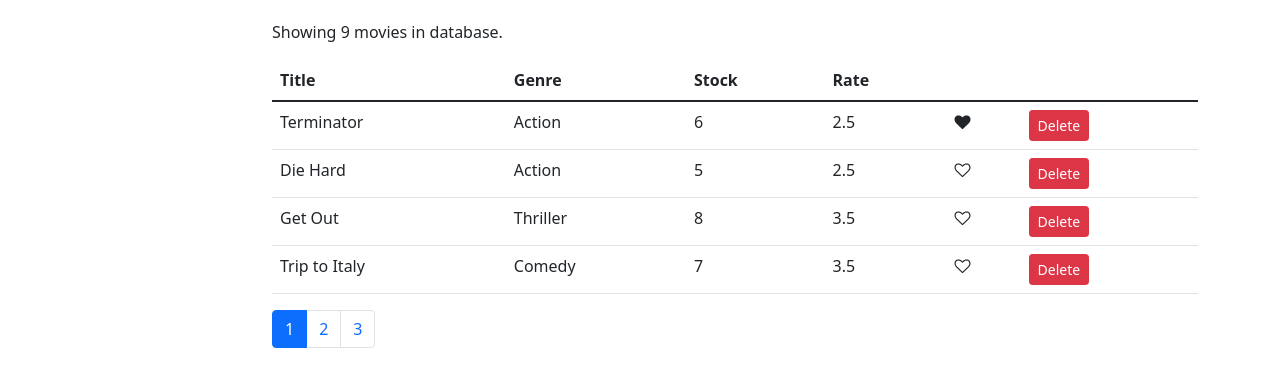
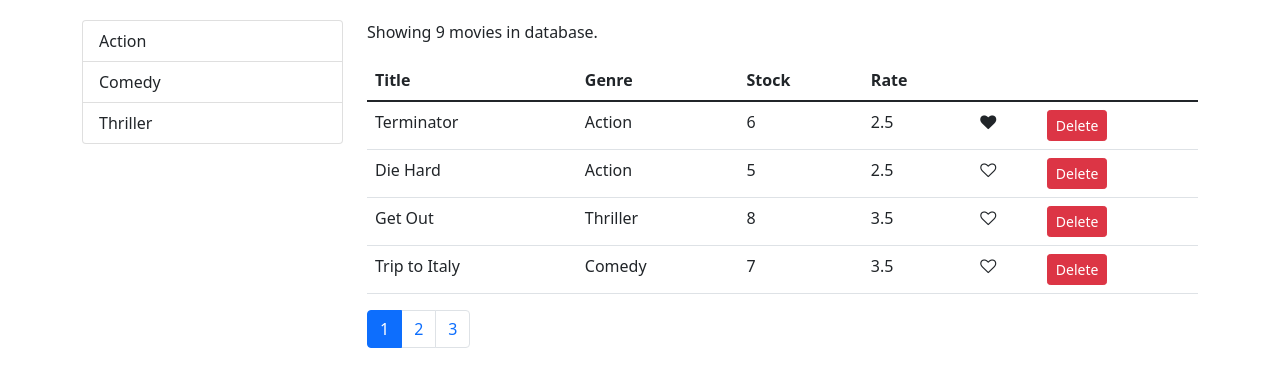
Before and after one commit to Vivek1898/React-Exercises, a React (Create React App) app in the folder project-tidly/: page / in a window 1280 px wide. Shown: the top 386 px of the page. Built offline with nearby package versions, Linux system fonts and the light colour scheme.

Commit message:
changing state

```diff
--- a/project-tidly/src/components/common/listgroup.jsx
+++ b/project-tidly/src/components/common/listgroup.jsx
@@ -1,7 +1,23 @@
 import React from 'react';
 
-const Listgroup = () => {
-    return null;
+const Listgroup = (props) => {
+    const {items,textProperty,valueProperty ,onitemSelect,selecteditem}=props;
+    //Mow map each item in array
+    //Give key
+    //Render Text
+    return <ul className="list-group">
+        {items.map(item =><li
+        onClick={() => onitemSelect(item)}
+        key={item[valueProperty]}
+        className={item === selecteditem?"list-group-item active":"list-group-item"}>
+        {item[textProperty]}</li>)}
+
+    </ul>;
+};
+
+Listgroup.defaultProps={
+    textProperty:"name",
+    valueProperty:"_id"
 }
 
 export default Listgroup;
--- a/project-tidly/src/components/movies.jsx
+++ b/project-tidly/src/components/movies.jsx
@@ -41,25 +41,37 @@
         this.setState({currentpage : page});
     }
     handlegenreselect = genre =>{
-        console.log(genre);
+        this.setState({selectedgenre:genre});
     }
     render() {
         const{ length :count}=this.state.movies;
-        const{pagesize,currentpage,movies : allmovies}=this.state;
+        const{pagesize,currentpage,selectedgenre,movies : allmovies}=this.state;
         if(count ===0)
         return <p>There are no movies in Database</p>
+        //if selected genre
+        //filter acc to db.genre.id=== screenclick.genre.id
+        //else display all movies
 
-     const movies=paginate(allmovies,currentpage,pagesize);
+      const filtered =selectedgenre ? allmovies.filter(m =>m.genre._id ===selectedgenre._id) : allmovies;
 
+     //const movies=paginate(allmovies,currentpage,pagesize);
+     //filtereation
+     const movies=paginate(filtered,currentpage,pagesize);
         return (
             //Making left and right columns
 <div className="row">
-<div className="col-2">
+<div className="col-3">
 
-    <Listgroup items={this.state.genres} onitemSelect={this.handlegenreselect}/>
+    <Listgroup items={this.state.genres}
+    // textProperty="name"
+    // valueProperty="_id"
+    //FOR ACTIVE CLASS SELECTED GENRE
+    selecteditem={this.state.selectedgenre}
+     onitemSelect={this.handlegenreselect}
+     />
 </div>
 <div className="col">
-<p>Showing {count} movies in database.</p>
+<p>Showing {filtered.length} movies in database.</p>
 {/* //table.table>thead>tr>th*4 --gen coding */}
 <table className="table">
             <thead>
@@ -95,8 +107,9 @@
 
 this.state.movies.length
 */}
-
-<Pagination itemscount={count}
+{/* itemscount={count} */}
+<Pagination
+itemscount={filtered.length}
  pagesize={pagesize}
  currentpage={currentpage}
  onPagechange={this.handlepagechange}
```
